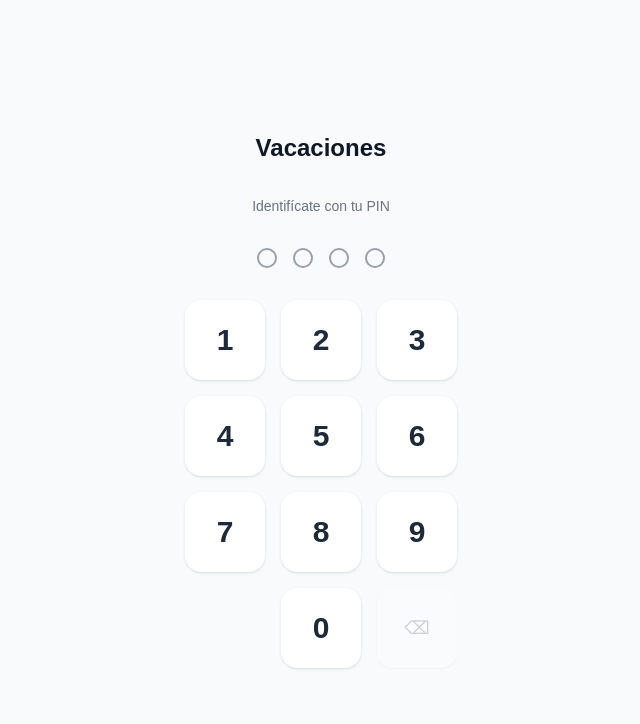
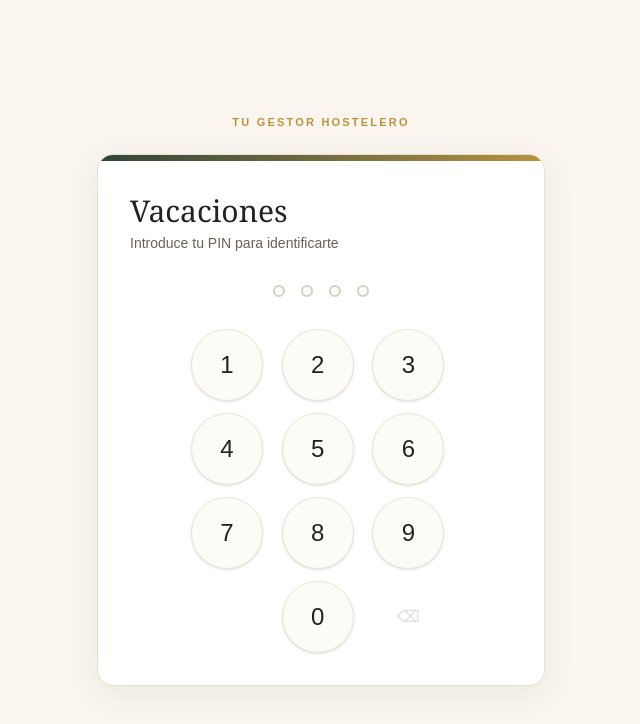
Before and after one commit to smayov/tgh-roadmap, a Next.js app: page /vacaciones/1 in a window 1280 px wide. Shown: the top 724 px of the page, without its empty margins (319-959 px from the left). Built offline with nearby package versions, Linux system fonts and the light colour scheme.

Commit message:
modulo de personal: vacaciones y ausencias3

```diff
--- a/app/vacaciones/[negocioId]/page.jsx
+++ b/app/vacaciones/[negocioId]/page.jsx
@@ -5,14 +5,12 @@ import { useState, use } from "react";
 export default function VacacionesPage({ params }) {
   const { negocioId } = use(params);
 
-  // Paso 1: identificación por PIN
   const [pin, setPin] = useState("");
   const [identificando, setIdentificando] = useState(false);
   const [errorPin, setErrorPin] = useState(null);
-  const [empleado, setEmpleado] = useState(null); // { empleadoId, nombre }
+  const [empleado, setEmpleado] = useState(null);
 
-  // Paso 2: saldo + formulario
-  const [saldo, setSaldo] = useState(null); // { diasAnuales, diasUsados, saldoDisponible }
+  const [saldo, setSaldo] = useState(null);
   const [fechaInicio, setFechaInicio] = useState("");
   const [fechaFin, setFechaFin] = useState("");
   const [enviando, setEnviando] = useState(false);
@@ -25,9 +23,7 @@ export default function VacacionesPage({ params }) {
     if (identificando || pin.length >= 4) return;
     const nuevoPin = pin + d;
     setPin(nuevoPin);
-    if (nuevoPin.length === 4) {
-      await identificar(nuevoPin);
-    }
+    if (nuevoPin.length === 4) await identificar(nuevoPin);
   }
 
   function handleBorrar() {
@@ -70,7 +66,7 @@ export default function VacacionesPage({ params }) {
       const data = await res.json();
       if (res.ok) setSaldo(data);
     } catch {
-      // si falla la consulta de saldo, seguimos igualmente; el POST validará al enviar
+      // el POST vuelve a validar el saldo al enviar, así que no bloqueamos aquí
     }
   }
 
@@ -114,38 +110,61 @@ export default function VacacionesPage({ params }) {
     }
   }
 
-  // ---- Paso 1: pantalla de PIN ----
-  if (!empleado) {
+  const anioActual = new Date().getFullYear();
+
   return (
-      <div className="flex min-h-screen items-center justify-center bg-gray-50">
-        <div className="mx-auto flex w-full max-w-sm flex-col items-center gap-8 p-6">
-          <h1 className="text-2xl font-bold text-gray-900">Vacaciones</h1>
-          <p className="text-sm text-gray-500">Identifícate con tu PIN</p>
+    <div className="flex min-h-screen items-center justify-center bg-[#FAF6EF] px-6 py-12">
+      <div className="w-full max-w-md">
+        {/* Marca */}
+        <div className="mb-6 text-center">
+          <p className="text-[11px] font-semibold uppercase tracking-[0.2em] text-[#B8933F]">
+            Tu Gestor Hostelero
+          </p>
+        </div>
 
-          <div className="flex gap-4">
+        <div className="overflow-hidden rounded-2xl border border-[#E8DFCE] bg-white shadow-[0_8px_30px_rgba(47,69,56,0.08)]">
+          {/* Franja superior de acento */}
+          <div className="h-1.5 bg-gradient-to-r from-[#2F4538] to-[#B8933F]" />
+
+          <div className="p-8">
+            {!empleado ? (
+              <>
+                <h1
+                  className="mb-1 text-3xl font-medium text-[#1F2420]"
+                  style={{ fontFamily: "'Iowan Old Style', 'Georgia', serif" }}
+                >
+                  Vacaciones
+                </h1>
+                <p className="mb-8 text-sm text-[#6B6155]">
+                  Introduce tu PIN para identificarte
+                </p>
+
+                <div className="mb-8 flex justify-center gap-4">
                   {[0, 1, 2, 3].map((i) => (
                     <div
                       key={i}
-                className={`h-5 w-5 rounded-full border-2 border-gray-400 transition ${
-                  i < pin.length ? "bg-gray-800" : "bg-transparent"
+                      className={`h-3 w-3 rounded-full border-2 transition-all duration-150 ${
+                        i < pin.length
+                          ? "border-[#2F4538] bg-[#2F4538]"
+                          : "border-[#D8CFBC] bg-transparent"
                       }`}
                     />
                   ))}
                 </div>
 
                 {errorPin && (
-            <div className="w-full rounded-xl bg-red-50 px-6 py-4 text-center text-lg font-semibold text-red-700">
+                  <div className="mb-6 rounded-xl bg-[#FBEAE4] px-5 py-3 text-center text-sm font-medium text-[#9A3B24]">
                     {errorPin}
                   </div>
                 )}
 
-          <div className="grid grid-cols-3 gap-4">
+                <div className="mx-auto grid max-w-[260px] grid-cols-3 gap-3">
                   {["1", "2", "3", "4", "5", "6", "7", "8", "9"].map((d) => (
                     <button
                       key={d}
                       onClick={() => handleDigit(d)}
                       disabled={identificando}
-                className="flex h-20 w-20 items-center justify-center rounded-2xl bg-white text-3xl font-semibold text-gray-800 shadow-sm transition hover:bg-gray-100 active:scale-95 disabled:opacity-50"
+                      className="flex h-[72px] w-[72px] items-center justify-center rounded-full border border-[#EDE6D6] bg-[#FDFBF7] text-2xl font-medium text-[#1F2420] shadow-sm transition-all hover:border-[#2F4538]/30 hover:bg-white active:scale-95 disabled:opacity-40"
                     >
                       {d}
                     </button>
@@ -154,73 +173,102 @@ export default function VacacionesPage({ params }) {
                   <button
                     onClick={() => handleDigit("0")}
                     disabled={identificando}
-              className="flex h-20 w-20 items-center justify-center rounded-2xl bg-white text-3xl font-semibold text-gray-800 shadow-sm transition hover:bg-gray-100 active:scale-95 disabled:opacity-50"
+                    className="flex h-[72px] w-[72px] items-center justify-center rounded-full border border-[#EDE6D6] bg-[#FDFBF7] text-2xl font-medium text-[#1F2420] shadow-sm transition-all hover:border-[#2F4538]/30 hover:bg-white active:scale-95 disabled:opacity-40"
                   >
                     0
                   </button>
                   <button
                     onClick={handleBorrar}
                     disabled={identificando || pin.length === 0}
-              className="flex h-20 w-20 items-center justify-center rounded-2xl bg-white text-lg font-medium text-gray-500 shadow-sm transition hover:bg-gray-100 active:scale-95 disabled:opacity-30"
+                    className="flex h-[72px] w-[72px] items-center justify-center rounded-full text-base font-medium text-[#9A8F7D] transition-all hover:text-[#1F2420] active:scale-95 disabled:opacity-30"
                   >
                     ⌫
                   </button>
                 </div>
+              </>
+            ) : (
+              <>
+                <p className="text-xs font-medium uppercase tracking-wide text-[#B8933F]">
+                  Hola
+                </p>
+                <h1
+                  className="mb-6 text-3xl font-medium text-[#1F2420]"
+                  style={{ fontFamily: "'Iowan Old Style', 'Georgia', serif" }}
+                >
+                  {empleado.nombre}
+                </h1>
+
+                {saldo && (
+                  <div className="mb-8 rounded-xl bg-[#F6F2E9] p-5">
+                    <div className="mb-2 flex items-baseline justify-between">
+                      <span className="text-sm text-[#6B6155]">
+                        Días disponibles · {anioActual}
+                      </span>
+                      <span className="text-lg font-semibold text-[#2F4538]">
+                        {saldo.saldoDisponible}
+                        <span className="text-sm font-normal text-[#9A8F7D]">
+                          {" "}
+                          / {saldo.diasAnuales}
+                        </span>
+                      </span>
                     </div>
+                    <div className="h-2 w-full overflow-hidden rounded-full bg-[#E8DFCE]">
+                      <div
+                        className="h-full rounded-full bg-gradient-to-r from-[#2F4538] to-[#B8933F] transition-all duration-500"
+                        style={{
+                          width: `${Math.min(
+                            100,
+                            (saldo.saldoDisponible / saldo.diasAnuales) * 100
+                          )}%`,
+                        }}
+                      />
                     </div>
-    );
-  }
-
-  // ---- Paso 2: formulario de solicitud ----
-  return (
-    <div className="flex min-h-screen items-center justify-center bg-gray-50">
-      <form
-        onSubmit={handleSubmit}
-        className="w-full max-w-md space-y-4 rounded-xl border border-gray-200 bg-white p-6 shadow-sm"
-      >
-        <div>
-          <h3 className="text-lg font-semibold text-gray-900">
-            Hola, {empleado.nombre}
-          </h3>
-          {saldo && (
-            <p className="mt-1 text-sm text-gray-500">
-              Te quedan <span className="font-semibold text-gray-700">{saldo.saldoDisponible}</span> de{" "}
-              {saldo.diasAnuales} días este año
+                    {saldo.diasUsados > 0 && (
+                      <p className="mt-2 text-xs text-[#9A8F7D]">
+                        {saldo.diasUsados} días ya aprobados este año
                       </p>
                     )}
                   </div>
+                )}
 
+                <form onSubmit={handleSubmit} className="space-y-5">
                   <div className="grid grid-cols-2 gap-4">
                     <div>
-            <label className="mb-1 block text-sm font-medium text-gray-700">Desde</label>
+                      <label className="mb-1.5 block text-xs font-medium uppercase tracking-wide text-[#9A8F7D]">
+                        Desde
+                      </label>
                       <input
                         type="date"
                         min={hoy}
                         value={fechaInicio}
                         onChange={(e) => setFechaInicio(e.target.value)}
-              className="w-full rounded-lg border border-gray-300 px-3 py-2 text-sm focus:border-blue-500 focus:outline-none focus:ring-1 focus:ring-blue-500"
+                        className="w-full rounded-lg border border-[#E8DFCE] bg-[#FDFBF7] px-3 py-2.5 text-sm text-[#1F2420] transition focus:border-[#2F4538] focus:outline-none focus:ring-1 focus:ring-[#2F4538]"
                         required
                       />
                     </div>
                     <div>
-            <label className="mb-1 block text-sm font-medium text-gray-700">Hasta</label>
+                      <label className="mb-1.5 block text-xs font-medium uppercase tracking-wide text-[#9A8F7D]">
+                        Hasta
+                      </label>
                       <input
                         type="date"
                         min={fechaInicio || hoy}
                         value={fechaFin}
                         onChange={(e) => setFechaFin(e.target.value)}
-              className="w-full rounded-lg border border-gray-300 px-3 py-2 text-sm focus:border-blue-500 focus:outline-none focus:ring-1 focus:ring-blue-500"
+                        className="w-full rounded-lg border border-[#E8DFCE] bg-[#FDFBF7] px-3 py-2.5 text-sm text-[#1F2420] transition focus:border-[#2F4538] focus:outline-none focus:ring-1 focus:ring-[#2F4538]"
                         required
                       />
                     </div>
                   </div>
 
                   {error && (
-          <div className="rounded-lg bg-red-50 px-4 py-3 text-sm text-red-700">{error}</div>
+                    <div className="rounded-xl bg-[#FBEAE4] px-5 py-3 text-sm font-medium text-[#9A3B24]">
+                      {error}
+                    </div>
                   )}
 
                   {exito && (
-          <div className="rounded-lg bg-green-50 px-4 py-3 text-sm text-green-700">
+                    <div className="rounded-xl bg-[#EAF1EA] px-5 py-3 text-sm font-medium text-[#2F4538]">
                       Solicitud enviada. El dueño la revisará en breve.
                     </div>
                   )}
@@ -228,11 +276,16 @@ export default function VacacionesPage({ params }) {
                   <button
                     type="submit"
                     disabled={enviando}
-          className="w-full rounded-lg bg-blue-600 px-4 py-2 text-sm font-medium text-white transition hover:bg-blue-700 disabled:opacity-50"
+                    className="w-full rounded-lg bg-[#2F4538] px-4 py-3 text-sm font-medium text-white transition hover:bg-[#25392D] disabled:opacity-50"
                   >
-          {enviando ? "Enviando..." : "Enviar solicitud"}
+                    {enviando ? "Enviando…" : "Enviar solicitud"}
                   </button>
                 </form>
+              </>
+            )}
+          </div>
+        </div>
+      </div>
     </div>
   );
 }
```
Lines whose indentation alone changed are shown as unchanged.
